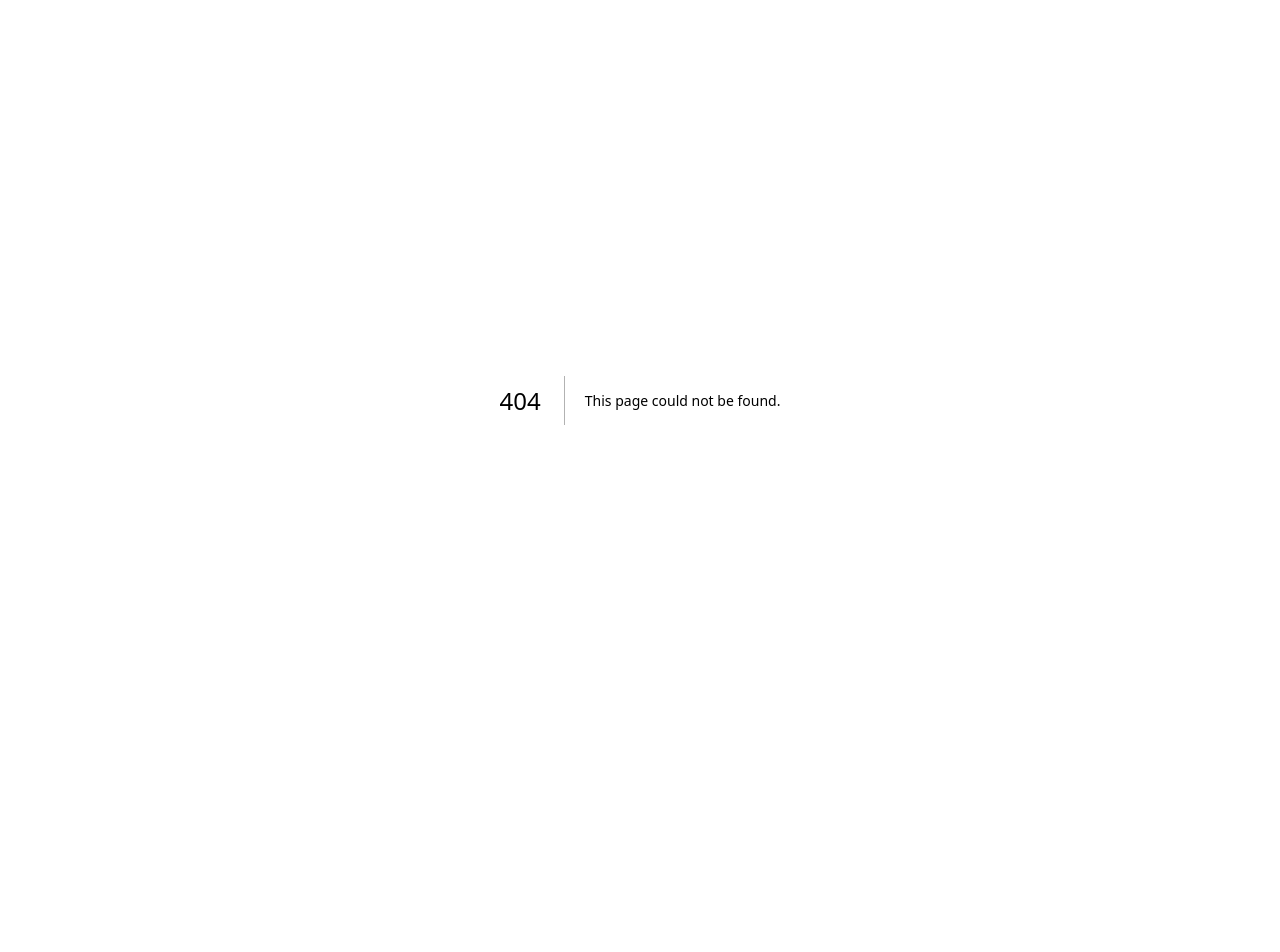
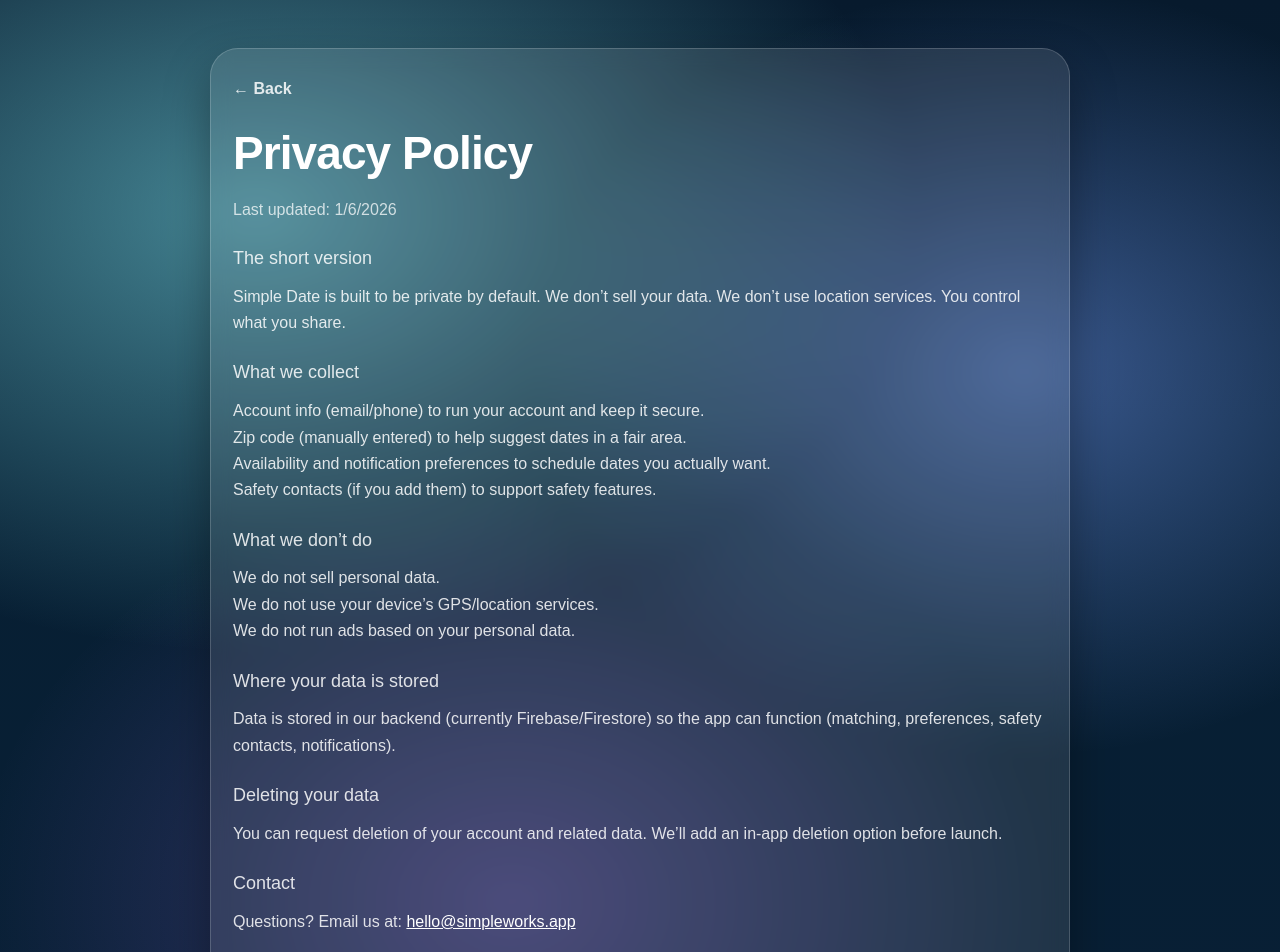
Before and after one commit to xaqt93/simpleworks-site, a Next.js app: page /Privacy in a window 1280 px wide. Before the commit this address had no page. Shown: the top 952 px of the page. Before the commit the page ends 800 px from the top, so only its background shows below. Built offline with nearby package versions, Linux system fonts and the light colour scheme.

Commit message:
Created Privacy Page
Privacy Policy version 1

```diff
--- /dev/null
+++ b/app/Privacy/page.tsx
@@ -0,0 +1,123 @@
+export default function PrivacyPage() {
+  return (
+    <main style={pageStyle}>
+      <div style={cardStyle}>
+        <a href="/" style={backStyle} aria-label="Back to home">
+          ← Back
+        </a>
+
+        <h1 style={titleStyle}>Privacy Policy</h1>
+        <p style={subtitleStyle}>Last updated: {new Date().toLocaleDateString()}</p>
+
+        <div style={contentStyle}>
+          <h2 style={h2Style}>The short version</h2>
+          <p>
+            Simple Date is built to be private by default. We don’t sell your data. We don’t use
+            location services. You control what you share.
+          </p>
+
+          <h2 style={h2Style}>What we collect</h2>
+          <ul>
+            <li>Account info (email/phone) to run your account and keep it secure.</li>
+            <li>Zip code (manually entered) to help suggest dates in a fair area.</li>
+            <li>Availability and notification preferences to schedule dates you actually want.</li>
+            <li>Safety contacts (if you add them) to support safety features.</li>
+          </ul>
+
+          <h2 style={h2Style}>What we don’t do</h2>
+          <ul>
+            <li>We do not sell personal data.</li>
+            <li>We do not use your device’s GPS/location services.</li>
+            <li>We do not run ads based on your personal data.</li>
+          </ul>
+
+          <h2 style={h2Style}>Where your data is stored</h2>
+          <p>
+            Data is stored in our backend (currently Firebase/Firestore) so the app can function
+            (matching, preferences, safety contacts, notifications).
+          </p>
+
+          <h2 style={h2Style}>Deleting your data</h2>
+          <p>
+            You can request deletion of your account and related data. We’ll add an in-app deletion
+            option before launch.
+          </p>
+
+          <h2 style={h2Style}>Contact</h2>
+          <p>
+            Questions? Email us at: <a href="mailto:hello@simpleworks.app" style={linkStyle}>hello@simpleworks.app</a>
+          </p>
+
+          <p style={finePrintStyle}>
+            This page is a starter draft and will be refined before launch.
+          </p>
+        </div>
+      </div>
+    </main>
+  );
+}
+
+const pageStyle: React.CSSProperties = {
+  minHeight: "100vh",
+  padding: "48px 24px",
+  background:
+    "radial-gradient(1200px 800px at 20% 20%, rgba(120, 220, 230, 0.55), transparent 55%), radial-gradient(900px 700px at 80% 35%, rgba(120, 160, 255, 0.45), transparent 55%), radial-gradient(900px 700px at 40% 85%, rgba(180, 120, 255, 0.28), transparent 60%), linear-gradient(180deg, #071a2d 0%, #071f33 40%, #081f35 100%)",
+  color: "white",
+  display: "flex",
+  justifyContent: "center",
+};
+
+const cardStyle: React.CSSProperties = {
+  width: "100%",
+  maxWidth: 860,
+  background: "rgba(255,255,255,0.10)",
+  border: "1px solid rgba(255,255,255,0.18)",
+  borderRadius: 28,
+  padding: "28px 22px",
+  boxShadow: "0 20px 45px rgba(0,0,0,0.35)",
+  backdropFilter: "blur(10px)",
+};
+
+const backStyle: React.CSSProperties = {
+  display: "inline-block",
+  textDecoration: "none",
+  color: "rgba(255,255,255,0.85)",
+  fontWeight: 600,
+  marginBottom: 18,
+};
+
+const titleStyle: React.CSSProperties = {
+  margin: 0,
+  fontSize: "clamp(34px, 4.5vw, 46px)",
+  fontWeight: 850,
+  letterSpacing: "-0.02em",
+};
+
+const subtitleStyle: React.CSSProperties = {
+  marginTop: 10,
+  marginBottom: 18,
+  color: "rgba(255,255,255,0.75)",
+};
+
+const contentStyle: React.CSSProperties = {
+  marginTop: 18,
+  color: "rgba(255,255,255,0.85)",
+  lineHeight: 1.65,
+};
+
+const h2Style: React.CSSProperties = {
+  marginTop: 22,
+  marginBottom: 10,
+  fontSize: 18,
+};
+
+const linkStyle: React.CSSProperties = {
+  color: "white",
+  textDecoration: "underline",
+};
+
+const finePrintStyle: React.CSSProperties = {
+  marginTop: 26,
+  fontSize: 13,
+  color: "rgba(255,255,255,0.55)",
+};
```
